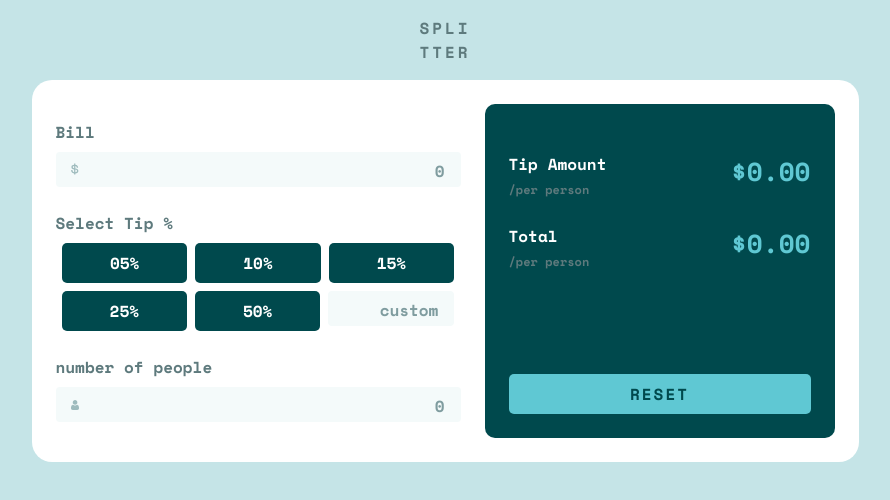
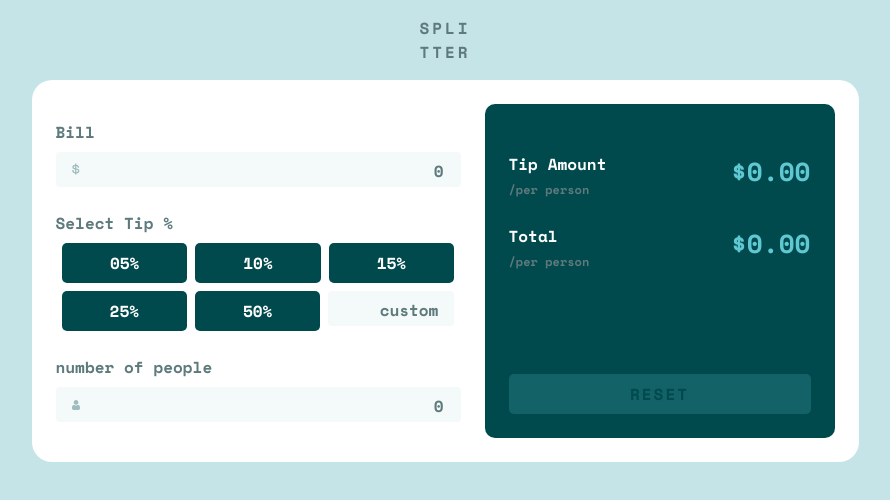
Before and after one commit to lumbrjx/split-tier, a website: page index.html in a window 1280 px wide. Shown: the whole page, without its empty margins (195-1085 px from the left). Drawn offline with nearby package versions, Linux system fonts and the light colour scheme.

Commit message:
applying the hovers except the spans i let them for DOM

```diff
--- a/index.html
+++ b/index.html
@@ -22,7 +22,7 @@
 
 
 
-        <input type="text" title="bill" class="border-0 bg-very-light-grayish-cyan pe-3 w-100" id="inpts1"  placeholder="0">
+        <input type="text" title="bill" class="bg-very-light-grayish-cyan pe-3 w-100" id="inpts1"  placeholder="0">
 
 
 
@@ -41,7 +41,7 @@
       <div>
         <p class="text-dark-grayish-cyan mb-2">number of people</p>
 
-        <input type="text" title="ppl" class="border-0 bg-very-light-grayish-cyan pe-3 w-100" id="inpts2"  placeholder="0">
+        <input type="text" title="ppl" class=" bg-very-light-grayish-cyan pe-3 w-100" id="inpts2"  placeholder="0">
       </div>
     </div>
     <div class="bg-very-dark-cyan p-4 pt-5 d-flex flex-column gap-3 w-100" id="childContainer2">
@@ -65,7 +65,7 @@
         </div>
       </div>
       <div>
-        <button title="Reset"class="border-0 bg-grayish-cyan text-very-dark-cyan py-2 w-100 " id="resetBtn">RESET</button>
+        <button title="Reset"class="border-0  text-very-dark-cyan py-2 w-100 " disabled id="resetBtn">RESET</button>
       </div>
     </div>
   </div>
--- a/scss/_customColors.scss
+++ b/scss/_customColors.scss
@@ -2,7 +2,7 @@
 @import "../node_modules/bootstrap/scss/_variables.scss";
 $very-dark-cyan: hsl(183, 100%, 15%);
 $dark-grayish-cyan: hsl(186, 14%, 43%);
-$grayish-cyan: hsl(184, 14%, 56%);
+$grayish-cyan: hsl(186, 57%, 60%);
 $light-grayish-cyan: hsl(185, 41%, 84%);
 $very-light-grayish-cyan: hsl(189, 41%, 97%);
 $white-custom: hsl(0, 0%, 100%);
--- a/scss/_customElements.scss
+++ b/scss/_customElements.scss
@@ -26,14 +26,19 @@
     text-align: end;
     border-radius: 4px;
     color: $very-dark-cyan;
+    border: 1px solid transparent;
 }
 #inpts1::placeholder ,#inpts2::placeholder,#inpts3::placeholder{
     font-size: 16px;
-    color: $grayish-cyan;
+    color: $dark-grayish-cyan;
 
 }
 #inpts3{
     width: calc(6rem + 30px);
+
+}
+#inpts1:focus ,#inpts2:focus,#inpts3:focus{
+    outline: 1px solid $grayish-cyan;
 
 }
 #parentContainer{
@@ -60,13 +65,22 @@
     font-size: 26px;
 }
 #resetBtn{
+    background-color: $grayish-cyan;
     border-radius: 5px;
     letter-spacing: 2px;
 
 }
+#resetBtn:disabled{
+    opacity: 20%;
+}
+#resetBtn:not(:disabled):hover{
+    background-color: $light-grayish-cyan;
+}
 #spanPer5,#spanPer10,#spanPer15,#spanPer25,#spanPer50{
+    cursor: pointer;
     border-radius: 5px;
 }
+
 @media (min-width:827px){
 
     #childContainer2{
```
Also changed, not shown: css/index.min.css, 1 other file.
